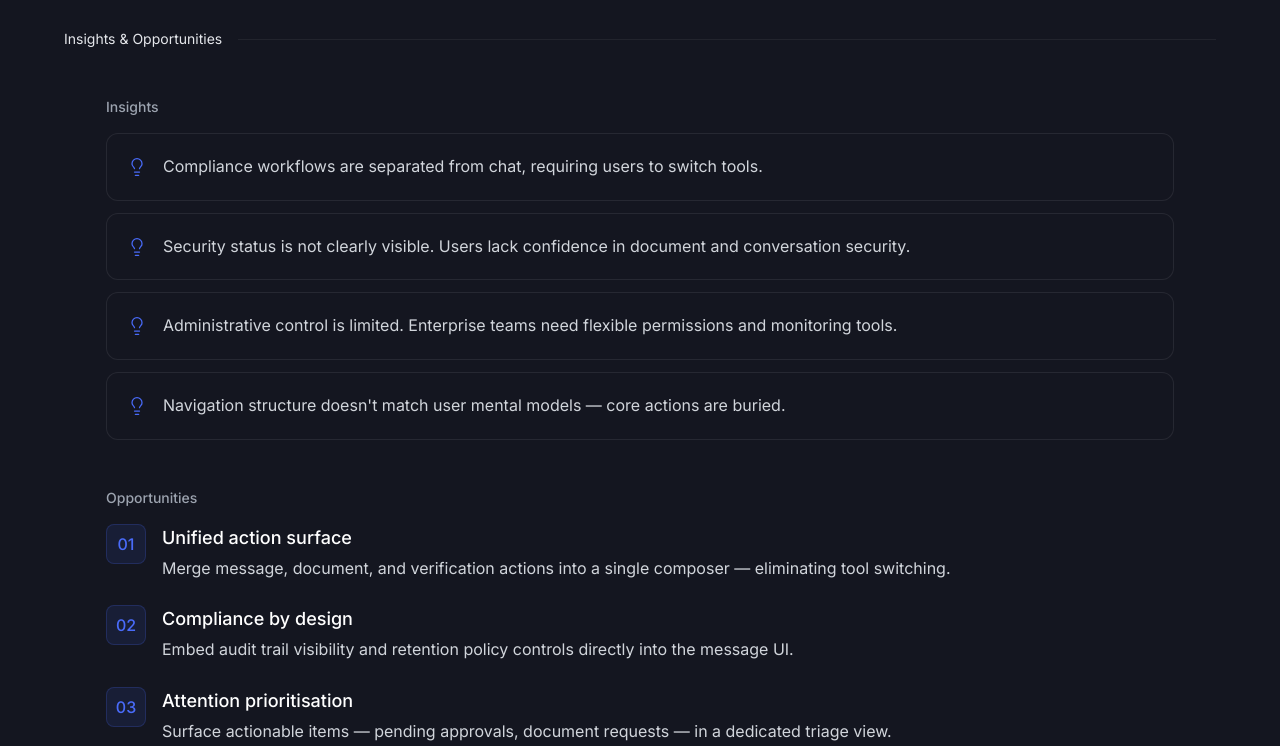
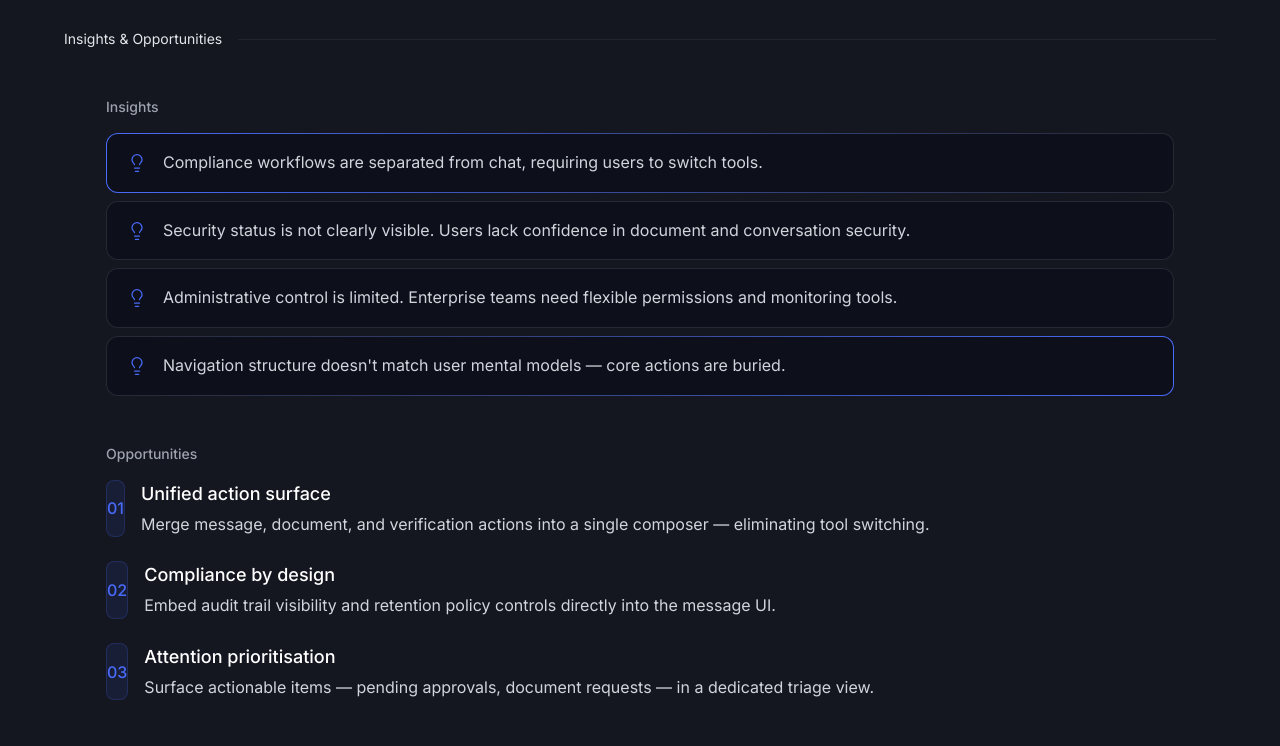
Before and after one commit to AlonaRyzhenko/alyona-portfolio, a Next.js app: page /work/messenger in a window 1280 px wide. Shown: the part 3900-4646 px from the top of the page. Built offline with nearby package versions, Linux system fonts and the light colour scheme.

Commit message:
Refine insights/opportunities cards: backgrounds, gradient borders, square number height

```diff
--- a/app/work/messenger/MessengerCaseStudy.tsx
+++ b/app/work/messenger/MessengerCaseStudy.tsx
@@ -361,7 +361,7 @@ export default function MessengerCaseStudy() {
                 <motion.p variants={fadeUp} className="text-[#D1D5DB] text-base leading-[1.7] max-w-[880px] mb-10">
                   Existing tools optimize for speed or compliance — but none combine both with integrated document workflows.
                 </motion.p>
-                <motion.div variants={fadeUp} className="rounded-xl p-[1px] bg-gradient-to-r from-accent via-accent/30 to-transparent mb-10 max-w-[560px]">
+                <motion.div variants={fadeUp} className="rounded-xl p-[1px] bg-gradient-to-r from-accent to-accent/20 mb-10 w-fit max-w-full">
                   <div className="rounded-[11px] bg-card px-5 py-4 flex items-center gap-3">
                     <Lightbulb className="w-5 h-5 text-accent flex-shrink-0" strokeWidth={1.5} />
                     <span className="text-white text-base">Combine secure messaging + document workflows.</span>
@@ -442,17 +442,24 @@ export default function MessengerCaseStudy() {
               {/* Insights */}
               <div className="flex flex-col gap-4">
                 <h3 className="text-[#9CA3AF] text-sm font-medium">Insights</h3>
-                <div className="flex flex-col gap-3">
-                  {insights.map((text) => (
-                    <motion.div
-                      key={text}
-                      variants={fadeUp}
-                      className="p-5 rounded-xl bg-card border border-white/[0.08] flex items-center gap-4"
-                    >
-                      <Lightbulb className="w-5 h-5 text-accent flex-shrink-0" strokeWidth={1.5} />
-                      <p className="text-[#D1D5DB] text-base leading-[1.6]">{text}</p>
-                    </motion.div>
-                  ))}
+                <div className="flex flex-col gap-2">
+                  {insights.map((text, i) => {
+                    const isFirst = i === 0;
+                    const isLast = i === insights.length - 1;
+                    const grad = isFirst
+                      ? "bg-gradient-to-r from-accent to-white/[0.08]"
+                      : isLast
+                      ? "bg-gradient-to-l from-accent to-white/[0.08]"
+                      : "bg-white/[0.08]";
+                    return (
+                      <motion.div key={text} variants={fadeUp} className={`rounded-xl p-[1px] ${grad}`}>
+                        <div className="rounded-[11px] bg-bg px-5 py-4 flex items-center gap-4">
+                          <Lightbulb className="w-5 h-5 text-accent flex-shrink-0" strokeWidth={1.5} />
+                          <p className="text-[#D1D5DB] text-base leading-[1.6]">{text}</p>
+                        </div>
+                      </motion.div>
+                    );
+                  })}
                 </div>
               </div>
 
@@ -461,8 +468,8 @@ export default function MessengerCaseStudy() {
                 <h3 className="text-[#9CA3AF] text-sm font-medium">Opportunities</h3>
                 <div className="flex flex-col gap-6">
                   {opportunities.map((o) => (
-                    <motion.div key={o.num} variants={fadeUp} className="flex items-start gap-4">
-                      <span className="w-10 h-10 rounded-lg bg-accent/10 border border-accent/20 flex items-center justify-center text-accent font-medium flex-shrink-0">
+                    <motion.div key={o.num} variants={fadeUp} className="flex items-stretch gap-4">
+                      <span className="aspect-square self-stretch rounded-lg bg-accent/10 border border-accent/20 flex items-center justify-center text-accent font-medium flex-shrink-0">
                         {o.num}
                       </span>
                       <div>
@@ -476,7 +483,7 @@ export default function MessengerCaseStudy() {
 
               {/* Summary */}
               <motion.div variants={fadeUp} className="rounded-xl p-[1px] bg-gradient-to-r from-accent via-accent/30 to-transparent">
-                <div className="rounded-[11px] bg-card px-6 py-5 flex items-start gap-3">
+                <div className="rounded-[11px] bg-bg px-6 py-5 flex items-start gap-3">
                   <Sparkles className="w-5 h-5 text-accent flex-shrink-0 mt-0.5" strokeWidth={1.5} />
                   <span className="text-white text-base leading-[1.6]">
                     Research revealed that improving security visibility and embedding compliance workflows into messaging were the most critical opportunities to support enterprise adoption.
```
